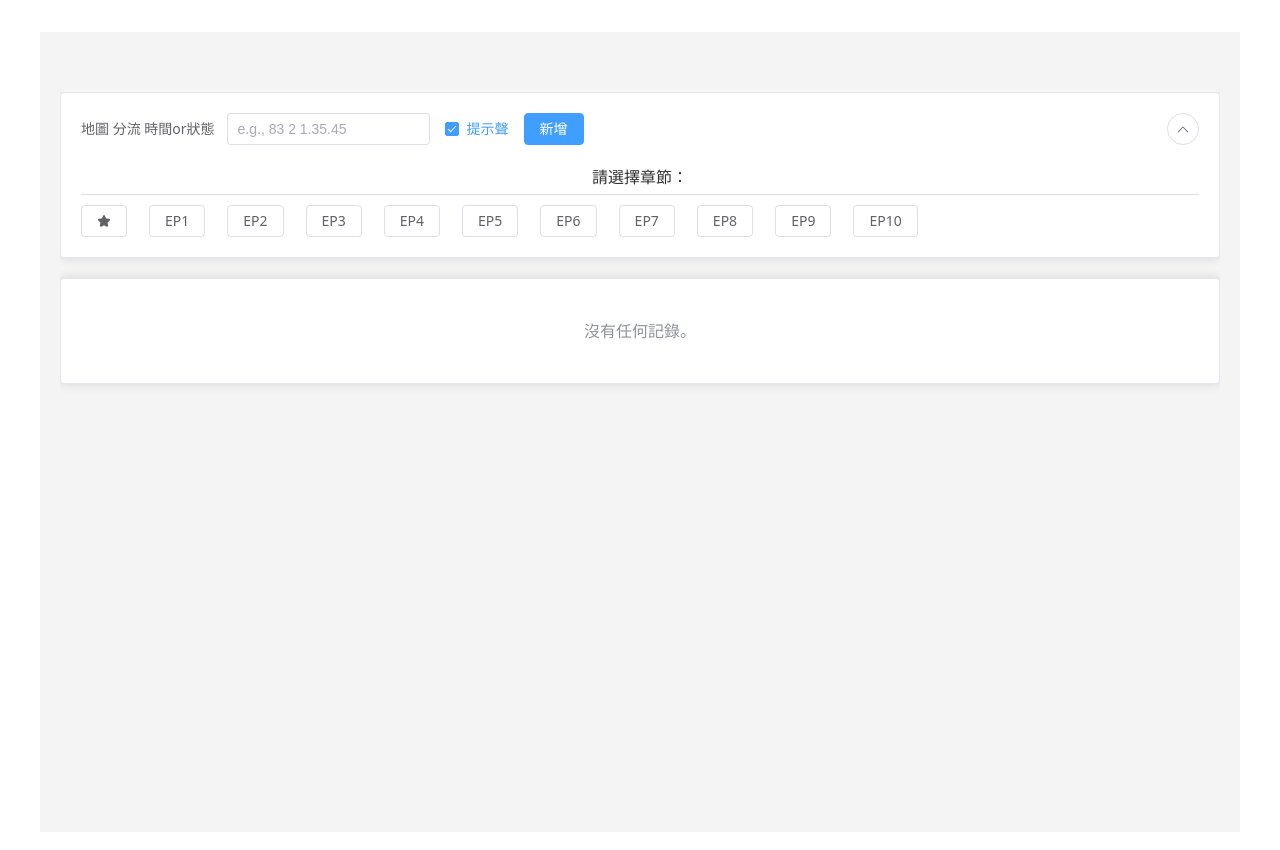
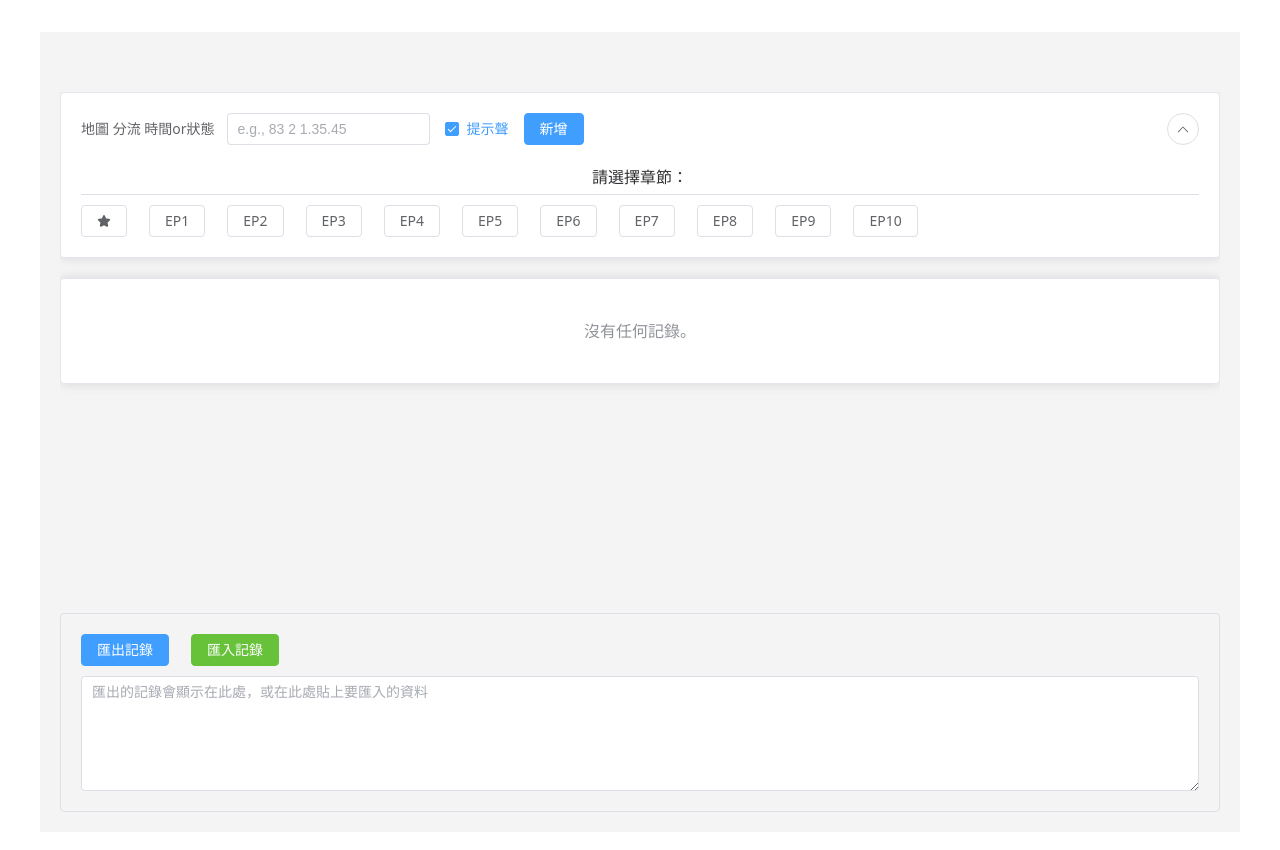
Before and after one commit to xlisyuan/tosmEventTracker, a Vue app: page / in a window 1280 px wide. Shown: the top 850 px of the page. Built offline with nearby package versions, Linux system fonts and the light colour scheme.

Commit message:
feat: 匯入匯出清單

```diff
--- a/src/App.vue
+++ b/src/App.vue
@@ -23,16 +23,29 @@
         />
       </div>
     </el-main>
+    <div class="import-export-section">
+      <!-- <h3>匯入 / 匯出 記錄</h3> -->
+      <div class="import-export-buttons">
+          <el-button type="primary" @click="exportNotes">匯出記錄</el-button>
+          <el-button type="success" @click="handleImportClick">匯入記錄</el-button>
+      </div>
+      <el-input
+          v-model="importExportData"
+          type="textarea"
+          :rows="5"
+          placeholder="匯出的記錄會顯示在此處，或在此處貼上要匯入的資料"
+      ></el-input>
+  </div>
   </el-container>
 </template>
 
 <script setup lang="ts">
-import { ref, onMounted, watch } from "vue";
+import { ref, onMounted, watch, h } from "vue";
 import { v4 as uuidv4 } from "uuid";
 import NoteInput from "./components/NoteInput.vue";
 import NoteList from "./components/NoteList.vue";
 import type { Note, NoteState } from "./types/Note";
-import { ElMessage } from "element-plus";
+import { ElMessage, ElMessageBox } from "element-plus";
 import { maps as originalMaps, type MapData } from "./data/maps";
 
 // 嘗試從 localStorage 載入地圖資料，如果沒有則使用原始資料並存入
@@ -50,6 +63,7 @@ const notes = ref<Note[]>([]);
 const currentSortMode = ref<"time" | "map">("time");
 const ON_TIME_LIMIT_MS = 30 * 60 * 1000;
 const hasInputSoundOn = ref(true);
+const importExportData = ref("");
 const toggleSort = () => {
   currentSortMode.value = currentSortMode.value === "time" ? "map" : "time";
   notes.value.sort(sortNotesArray);
@@ -76,6 +90,7 @@ const handleAddNewNote = (newNote: any) => {
     noteText: mapData ? mapData.name : newNote.noteText,
     isStarred: mapData ? mapData.isStarred : false,
     hasSound: hasInputSoundOn.value,
+    maxStages: mapData ? mapData.maxStages : 0,
   };
 
   // 在新增前，檢查是否有相同地圖和分流的項目
@@ -84,19 +99,18 @@ const handleAddNewNote = (newNote: any) => {
       note.mapLevel === finalNote.mapLevel &&
       note.channel === finalNote.channel
     ) {
-      note.isWarning = true; // 將重複的項目加上警告標誌
+      note.isWarning = true;
     } else {
-      // 考慮要不要用其他方法 測試多種可能?
-      note.isWarning = false; // 重置其他項目的警告標誌
+      // 重置警告
+      // 考慮要不要用其他方法 測試其他可能?
+      note.isWarning = false;
     }
   });
 
   notes.value.unshift(finalNote);
   notes.value.sort(sortNotesArray);
   saveNotes();
-  if (finalNote.hasSound) {
-    new Audio("/sound/new_note.mp3").play();
-  }
+
   const message = mapData?.name
     ? `記錄新增成功! ${mapData.name} 分流: ${finalNote.channel}`
     : `記錄新增成功!`;
@@ -228,6 +242,157 @@ const handleUpdateMapStar = (mapLevel: number) => {
   }
 };
 
+const exportNotes = async () => {
+  const exportedNotes = notes.value.map((note) => ({
+    mapLevel: note.mapLevel,
+    channel: note.channel,
+    onTime: note.onTime,
+    respawnTime: note.respawnTime,
+    state: note.state,
+  }));
+  importExportData.value = JSON.stringify(exportedNotes, null, 2);
+  try {
+    // 將 JSON 字串複製到剪貼簿
+    await navigator.clipboard.writeText(importExportData.value);
+
+    // 複製成功時跳出提示
+    ElMessage({
+      type: "success",
+      message: "記錄已匯出並複製到剪貼簿。"
+    });
+  } catch (err) {
+    // 複製失敗時（例如使用者拒絕授權），跳出警告
+    ElMessage({
+      type: "warning",
+      message: "無法自動複製到剪貼簿，請手動複製上方文字。"
+    });
+    console.error("Failed to copy notes to clipboard: ", err);
+  }
+};
+
+const handleImportClick = () => {
+  if (!importExportData.value) {
+    ElMessage({ type: "warning", message: "請先貼上要匯入的記錄。" });
+    return;
+  }
+  try {
+    const importedNotes = JSON.parse(importExportData.value);
+
+    if (
+      !Array.isArray(importedNotes) ||
+      importedNotes.some((n) => !n.mapLevel || !n.channel)
+    ) {
+      ElMessage({ type: "error", message: "匯入的資料格式不正確。" });
+      return;
+    }
+
+    const currentNotesMap = new Map(
+      notes.value.map((note) => [`${note.mapLevel}-${note.channel}`, note])
+    );
+
+    const nonDuplicateNotes: Note[] = [];
+    const duplicateNotes: { newNote: Note; oldNote: Note }[] = [];
+
+    importedNotes.forEach((importedNote) => {
+      const existingKey = `${importedNote.mapLevel}-${importedNote.channel}`;
+      const existingNote = currentNotesMap.get(existingKey);
+      const mapData = maps.value.find((m) => m.level === importedNote.mapLevel);
+      const processedNote: Note = {
+        ...importedNote,
+        id: uuidv4(),
+        hasSound: hasInputSoundOn.value,
+        isStarred: existingNote ? existingNote.isStarred : false,
+        onTime: importedNote.onTime || null,
+        respawnTime: importedNote.respawnTime || null,
+        hasAlerted: false,
+        maxStages: mapData ? mapData.maxStages : 0,
+      };
+
+      if (existingNote) {
+        duplicateNotes.push({ newNote: processedNote, oldNote: existingNote });
+      } else {
+        nonDuplicateNotes.push(processedNote);
+      }
+    });
+
+    if (duplicateNotes.length > 0) {
+      ElMessageBox({
+        title: "發現重複的記錄",
+        message: h("div", null, [
+          h("p", `本次匯入共發現 ${duplicateNotes.length} 筆重複記錄。`),
+          h(
+            "ul",
+            {
+              style:
+                "max-height: 200px; overflow-y: auto; padding-left: 20px;",
+            },
+            duplicateNotes.map((item) =>
+              h(
+                "li",
+                `地圖: ${item.newNote.mapLevel} 分流: ${item.newNote.channel}`
+              )
+            )
+          ),
+          h("p", "您希望如何處理這些重複項目？"),
+        ]),
+        showCancelButton: true,
+        confirmButtonText: "一鍵覆蓋",
+        cancelButtonText: "全部跳過",
+        distinguishCancelAndClose: true,
+      })
+        .then((action) => {
+          if (action === "confirm") {
+            // 覆蓋模式
+            const finalNotesMap = new Map(
+              notes.value.map((note) => [
+                `${note.mapLevel}-${note.channel}`,
+                note,
+              ])
+            );
+            duplicateNotes.forEach((item) =>
+              finalNotesMap.set(
+                `${item.newNote.mapLevel}-${item.newNote.channel}`,
+                item.newNote
+              )
+            );
+            const finalNotes = [...finalNotesMap.values(), ...nonDuplicateNotes];
+            notes.value = finalNotes;
+            notes.value.sort(sortNotesArray);
+            saveNotes();
+            ElMessage({
+              type: "success",
+              message: `成功覆蓋 ${duplicateNotes.length} 筆並新增 ${nonDuplicateNotes.length} 筆記錄。`,
+            });
+          } else if (action === "cancel") {
+            // 跳過模式
+            const finalNotes = [...notes.value, ...nonDuplicateNotes];
+            notes.value = finalNotes;
+            notes.value.sort(sortNotesArray);
+            saveNotes();
+            ElMessage({
+              type: "success",
+              message: `成功新增 ${nonDuplicateNotes.length} 筆記錄。`,
+            });
+          }
+        })
+        .catch(() => {
+          ElMessage({ type: "info", message: "已取消匯入。" });
+        });
+    } else {
+      // 沒有重複項目，直接新增
+      notes.value = [...notes.value, ...nonDuplicateNotes];
+      notes.value.sort(sortNotesArray);
+      saveNotes();
+      ElMessage({
+        type: "success",
+        message: `成功新增 ${nonDuplicateNotes.length} 筆記錄。`,
+      });
+    }
+  } catch (e) {
+    ElMessage({ type: "error", message: "匯入失敗，請檢查格式。" });
+  }
+};
+
 onMounted(() => {
   loadNotes();
   setInterval(() => {
@@ -257,4 +422,16 @@ watch(notes, saveNotes, { deep: true });
 .list-card-container {
   margin-top: 20px;
 }
+.import-export-section {
+  margin-top: 20px;
+  padding: 20px;
+  border: 1px solid #dcdfe6;
+  border-radius: 4px;
+}
+.import-export-buttons {
+  display: flex;
+  justify-content: flex-start;
+  gap: 10px;
+  margin-bottom: 10px;
+}
 </style>
--- a/src/components/NoteList.vue
+++ b/src/components/NoteList.vue
@@ -263,7 +263,7 @@ const handleExpiredClick = (note: Note) => {
             () => "ON"
           ),
         ]),
-        ...Array.from({ length: note.maxStages || 5 }, (_, i) =>
+        ...Array.from({ length: note.maxStages || 4 }, (_, i) =>
           h("div", { style: "width: 120px; margin-bottom: 10px;" }, [
             h(
               ElButton,
@@ -272,7 +272,7 @@ const handleExpiredClick = (note: Note) => {
                 onClick: () => handleSelection(`stage_${i + 1}`),
                 style: "width: 100%;",
               },
-              () => `階段 ${i + 1}/${note.maxStages || 5}`
+              () => `階段 ${i + 1}/${note.maxStages || 4}`
             ),
           ])
         ),
```
